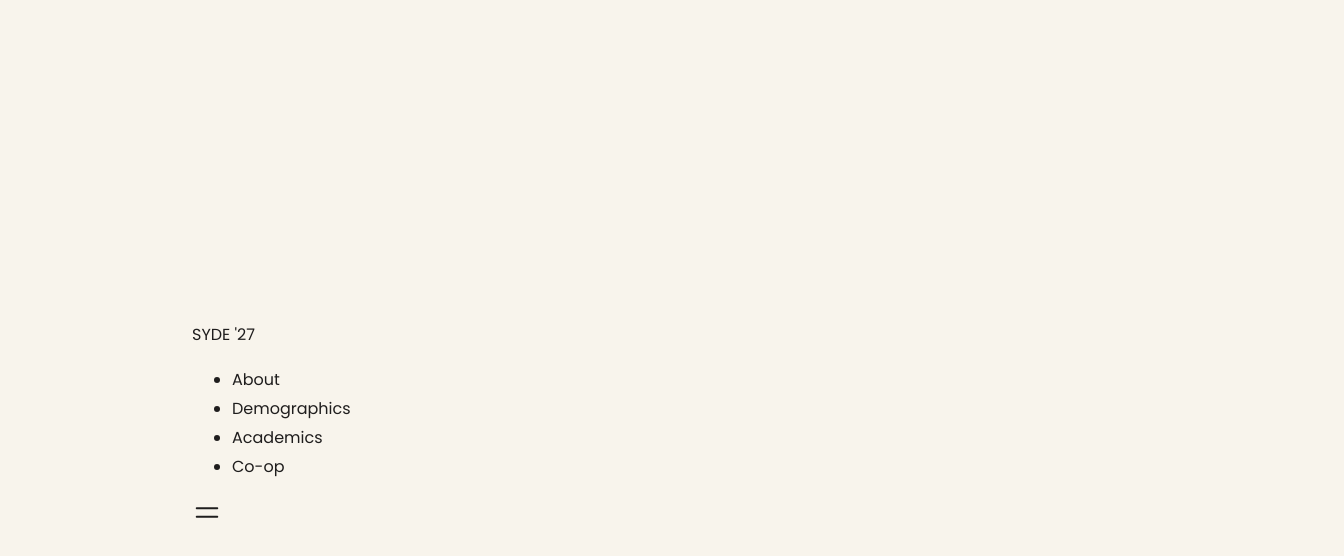
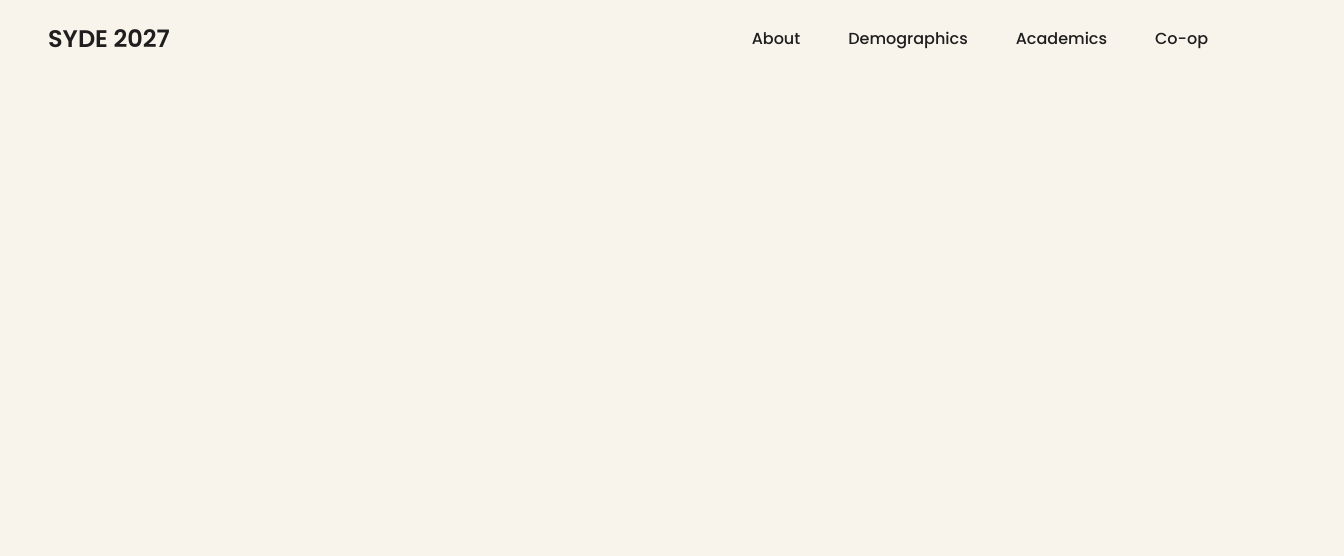
Before and after one commit to shelleychen318/syde27-class-profile, a Next.js app: page / in a window 1280 px wide. Shown: the top 556 px of the page, 1344 px wide, since content can reach past the window. Built offline with nearby package versions, Linux system fonts and the light colour scheme.

Commit message:
finished navbar for desktop

```diff
--- /dev/null
+++ b/components/NavBar/NavBar.jsx
@@ -0,0 +1,49 @@
+import React, { useState } from "react";
+import Link from "next/link";
+import { HiBars2, HiXMark } from "react-icons/hi2";
+import styles from "./NavBar.module.scss";
+
+const NavBar = () => {
+  const [nav, setNav] = useState(false);
+
+  const links = [
+    {
+      id: 1,
+      link: "About",
+      href: "/about",
+    },
+    {
+      id: 2,
+      link: "Demographics",
+      href: "/demographics",
+    },
+    {
+      id: 3,
+      link: "Academics",
+      href: "/academics",
+    },
+    {
+      id: 4,
+      link: "Co-op",
+      href: "/co-op",
+    },
+  ];
+
+  return (
+    <div className={styles.header}>
+      <Link href="/" className={styles.siteLogo}>
+        SYDE 2027
+      </Link>
+
+      <div className={styles.divLinks}>
+        {links.map(({ id, link, href }) => (
+          <a key={id} className={styles.navLink} href={href}>
+            {link}
+          </a>
+        ))}
+      </div>
+    </div>
+  );
+};
+
+export default NavBar;
--- /dev/null
+++ b/components/NavBar/NavBar.module.scss
@@ -0,0 +1,34 @@
+.header {
+  display: flex;
+  flex-direction: row;
+  padding: 1em 3em;
+  align-items: center;
+  justify-content: space-between;
+  z-index: 1;
+
+  .siteLogo {
+    color: #1f1d1d;
+    text-decoration: none;
+    font-size: 24px;
+    font-weight: 600;
+  }
+
+  .divLinks {
+    display: flex;
+    flex-direction: row;
+
+    .navLink {
+      padding: 0.5em 1.5em;
+      z-index: 1;
+      text-decoration: none;
+      color: #1f1d1d;
+      font-weight: 500;
+    }
+
+    .navLink:hover {
+      color: #8eccc1;
+      transition-duration: 0.3s;
+      transform: scale(1.1);
+    }
+  }
+}
--- a/components/index.js
+++ b/components/index.js
@@ -1 +1 @@
-export { default as NavBar } from "./NavBar";
+export { default as NavBar } from "./NavBar/NavBar";
--- a/pages/index.js
+++ b/pages/index.js
@@ -1,7 +1,6 @@
-import Head from 'next/head'
+import Head from "next/head";
 import { NavBar } from "../components";
-import styles from '../styles/Home.module.scss';
-
+import styles from "../styles/Home.module.scss";
 
 export default function Home() {
   return (
@@ -11,9 +10,7 @@ export default function Home() {
         <link rel="icon" href="/favicon.ico" />
       </Head>
 
-      <div className={styles.banner}>
-        <NavBar />
-      </div>
+      <NavBar />
     </>
-  )
+  );
 }
--- a/styles/globals.css
+++ /dev/null
@@ -1,107 +0,0 @@
-:root {
-  --max-width: 1100px;
-  --border-radius: 12px;
-  --font-mono: ui-monospace, Menlo, Monaco, 'Cascadia Mono', 'Segoe UI Mono',
-    'Roboto Mono', 'Oxygen Mono', 'Ubuntu Monospace', 'Source Code Pro',
-    'Fira Mono', 'Droid Sans Mono', 'Courier New', monospace;
-
-  --foreground-rgb: 0, 0, 0;
-  --background-start-rgb: 214, 219, 220;
-  --background-end-rgb: 255, 255, 255;
-
-  --primary-glow: conic-gradient(
-    from 180deg at 50% 50%,
-    #16abff33 0deg,
-    #0885ff33 55deg,
-    #54d6ff33 120deg,
-    #0071ff33 160deg,
-    transparent 360deg
-  );
-  --secondary-glow: radial-gradient(
-    rgba(255, 255, 255, 1),
-    rgba(255, 255, 255, 0)
-  );
-
-  --tile-start-rgb: 239, 245, 249;
-  --tile-end-rgb: 228, 232, 233;
-  --tile-border: conic-gradient(
-    #00000080,
-    #00000040,
-    #00000030,
-    #00000020,
-    #00000010,
-    #00000010,
-    #00000080
-  );
-
-  --callout-rgb: 238, 240, 241;
-  --callout-border-rgb: 172, 175, 176;
-  --card-rgb: 180, 185, 188;
-  --card-border-rgb: 131, 134, 135;
-}
-
-@media (prefers-color-scheme: dark) {
-  :root {
-    --foreground-rgb: 255, 255, 255;
-    --background-start-rgb: 0, 0, 0;
-    --background-end-rgb: 0, 0, 0;
-
-    --primary-glow: radial-gradient(rgba(1, 65, 255, 0.4), rgba(1, 65, 255, 0));
-    --secondary-glow: linear-gradient(
-      to bottom right,
-      rgba(1, 65, 255, 0),
-      rgba(1, 65, 255, 0),
-      rgba(1, 65, 255, 0.3)
-    );
-
-    --tile-start-rgb: 2, 13, 46;
-    --tile-end-rgb: 2, 5, 19;
-    --tile-border: conic-gradient(
-      #ffffff80,
-      #ffffff40,
-      #ffffff30,
-      #ffffff20,
-      #ffffff10,
-      #ffffff10,
-      #ffffff80
-    );
-
-    --callout-rgb: 20, 20, 20;
-    --callout-border-rgb: 108, 108, 108;
-    --card-rgb: 100, 100, 100;
-    --card-border-rgb: 200, 200, 200;
-  }
-}
-
-* {
-  box-sizing: border-box;
-  padding: 0;
-  margin: 0;
-}
-
-html,
-body {
-  max-width: 100vw;
-  overflow-x: hidden;
-}
-
-body {
-  color: rgb(var(--foreground-rgb));
-  background: linear-gradient(
-      to bottom,
-      transparent,
-      rgb(var(--background-end-rgb))
-    )
-    rgb(var(--background-start-rgb));
-}
-
-a {
-  color: inherit;
-  text-decoration: none;
-}
-
-@media (prefers-color-scheme: dark) {
-  html {
-    color-scheme: dark;
-  }
-}
```
Also changed, not shown: 1 other file (tests, documents, lock files or other folders).
